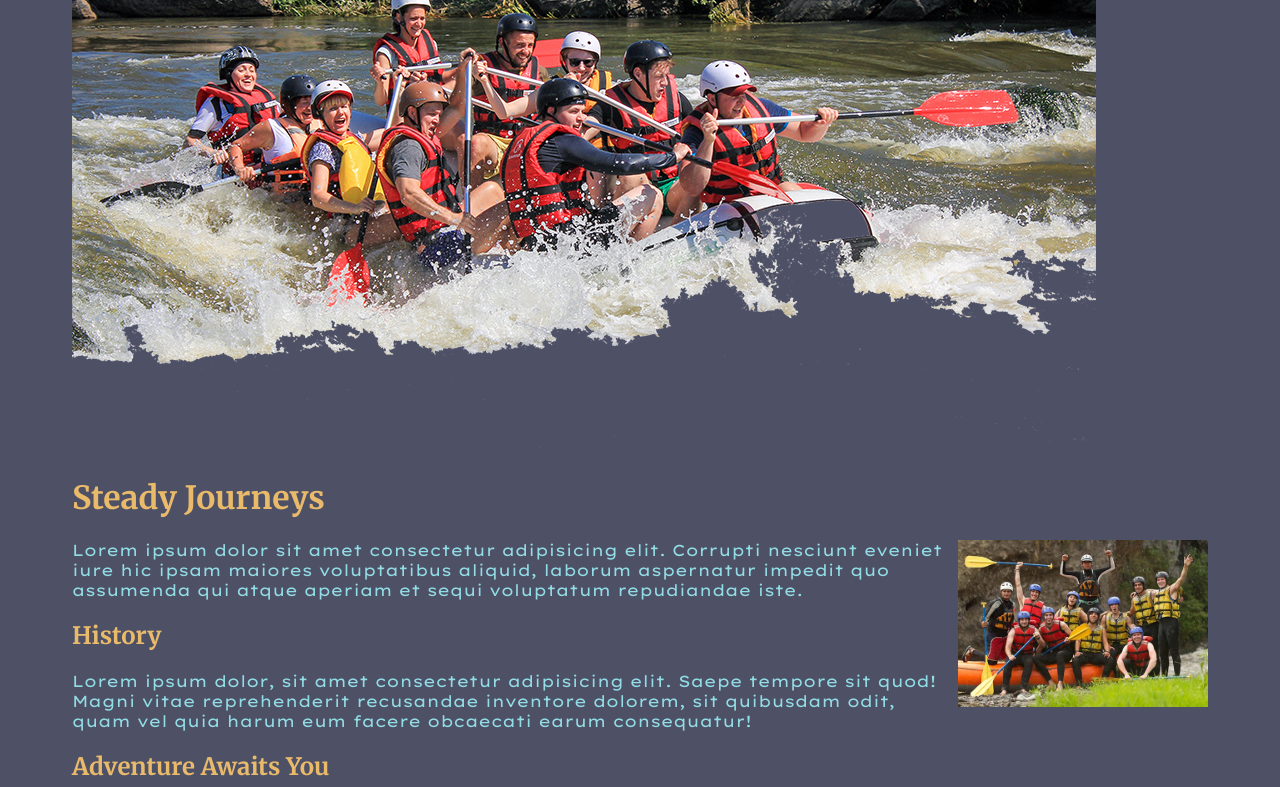
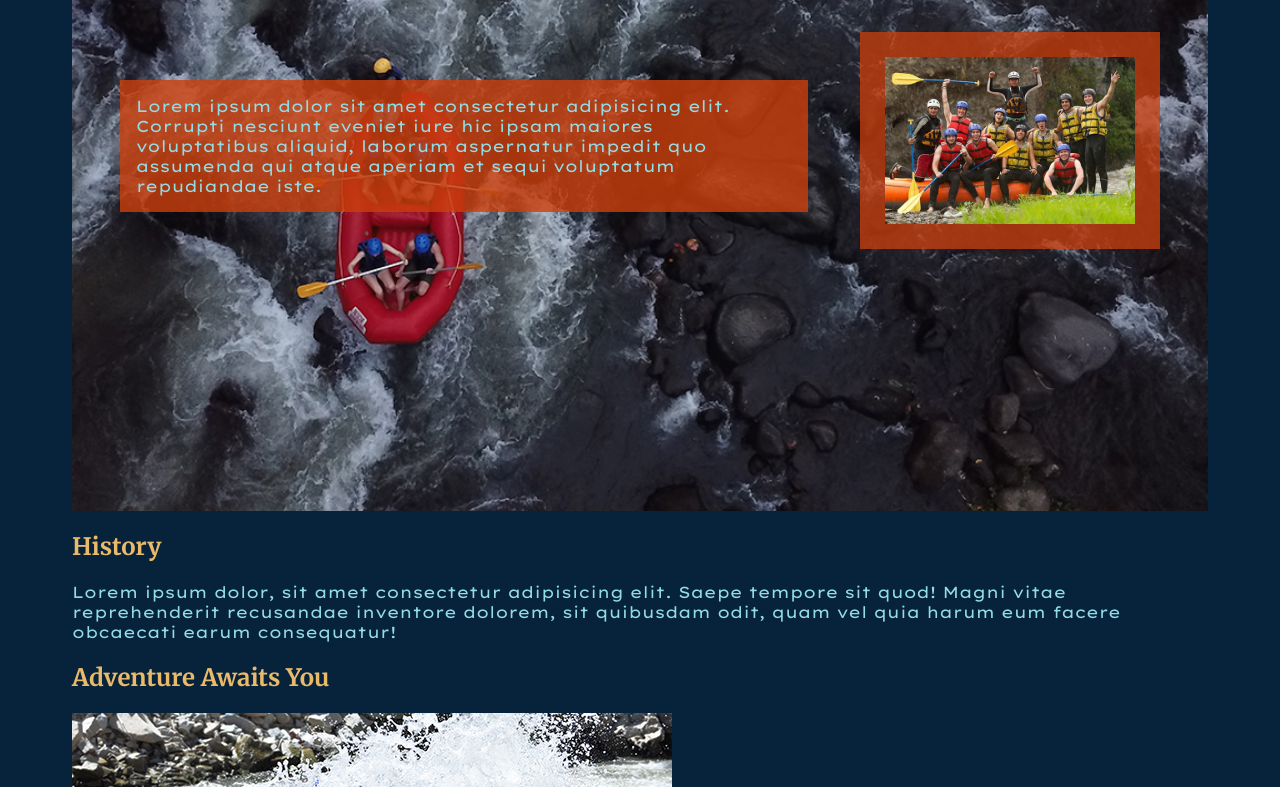
Before and after one commit to ForestofAeshe/wdd130, a plain HTML site: page wwr/about.html in a window 1280 px wide. Shown: the part 346-1133 px from the top of the page. Drawn offline with Linux system fonts and the light colour scheme.

Commit message:
final push before submission

```diff
--- a/wwr/about.html
+++ b/wwr/about.html
@@ -3,8 +3,8 @@
 <head>
     <meta charset="UTF-8">
     <meta name="viewport" content="width=device-width, initial-scale=1.0">
-    <title>Document</title>
-    <link rel="stylesheet" href="styles/about.css">
+    <title>Rafting</title>
+    <link rel="stylesheet" href="styles/rafting.css">
     <link rel="preconnect" href="https://fonts.googleapis.com">
     <link rel="preconnect" href="https://fonts.gstatic.com" crossorigin>
     <link href="https://fonts.googleapis.com/css2?family=Lexend+Giga:wght@100..900&family=Merriweather:wght@400;700&display=swap" rel="stylesheet">
@@ -20,8 +20,8 @@
         </nav>
     </header>
     <main>
-        <div>
-            <img class="hero" src="images/hero.png" alt="entering-the-rapids">
+        <div class="hero">
+            <img src="images/hero.jpg" alt="entering-the-rapids">
             <h1>Steady Journeys</h1>
             <article>
                 <img src="images/group-celebration.jpg" alt="successful-run">
@@ -38,7 +38,7 @@
             <img src="images/helmets-on-boat.jpg" alt="helmets-on-boat">
             <img src="images/river.jpg" alt="scenic-river">
             <img src="images/shoving-off.jpg" alt="shoving-off">
-            <img src="images/aerial-view-of-navigation.jpg" alt="aerial-view">
+            <img src="images/canyon-view.jpg" alt="aerial-view">
         </section>
     </main>
     <footer>
--- a/wwr/styles/about.css
+++ b/wwr/styles/rafting.css
@@ -1,10 +1,10 @@
 :root{
-    background-color: #4e5166; /*Primary Color*/
+    background-color: #07223b; /*Primary Color*/
     padding:5%;
     color: #eaba6b; /*Secondary Color*/
     color: #cc3f0c; /*Accent 1 Color*/
     color: #92dce5; /*Accent 2 Color*/
-    /*https://coolors.co/eaba6b-cc3f0c-4e5166-92dce5*/
+    /*https://coolors.co/eaba6b-cc3f0c-235789-92dce5*/
 }
 
 h1, h2, h3, h4, h5, h6 {
@@ -14,9 +14,11 @@ h1, h2, h3, h4, h5, h6 {
         color: #eaba6b;
 }
 a:link{
-    color: #cc3f0c;
+    color: #eaba6b;
     padding: 5px;
     border: solid 2px;
+    background-color: rgb(204,63,12,.75);
+    padding: 1px;
 }
 
 p {
@@ -35,24 +37,39 @@ p {
 }
 
 .hero h1{
-    position:absolute;
-    background-color: rbga(204,63,12,.75);
+    position: absolute;
+    background-color: rgb(204,63,12,.75);
     color: #92dce5;
-    place-content: top;
-    place-content: center;
+    top: 1em;
+    left: 0;
+    right: 0;
+    text-align: center;
+    padding: 1rem;
 }
 
+article img{
+    position: absolute;
+    float: right;
+    top: 10rem;
+    right: 3rem;
+    max-width: 250px;
+    background-color: rgba(204,63,12,.75);
+    padding:25px;
+}
 
-article img{
-    position: relative;
-    float: right;
-    max-width: 250px;
+article p{
+    position: absolute;
+    top: 12rem;
+    left: 3rem;
+    right: 25rem;
+    background-color: rgb(204,63,12,.80);
+    padding: 1em;
 }
 
 .sociallinks a{
     text-decoration: none;
 }
 .sociallinks img{
-    height: 25px;
+    height: 3rem;
     width:  auto;
 }
```
Also changed, not shown: wwr/images/canyon-view.jpg (added), wwr/images/hero.jpg (renamed from wwr/images/aerial-view-of-navigation.jpg), wwr/images/hero.png (deleted).
